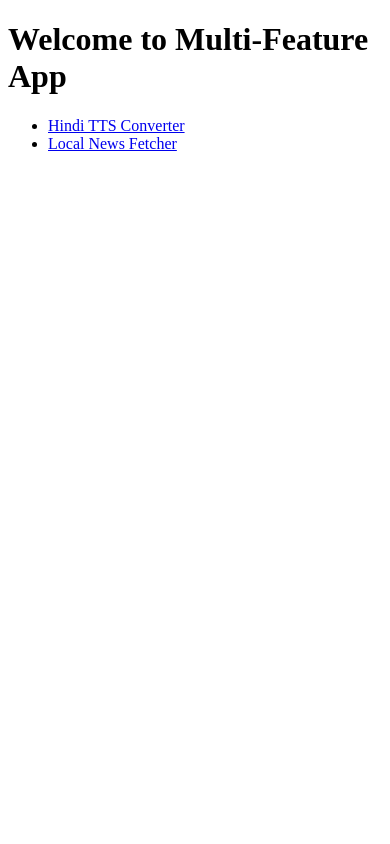
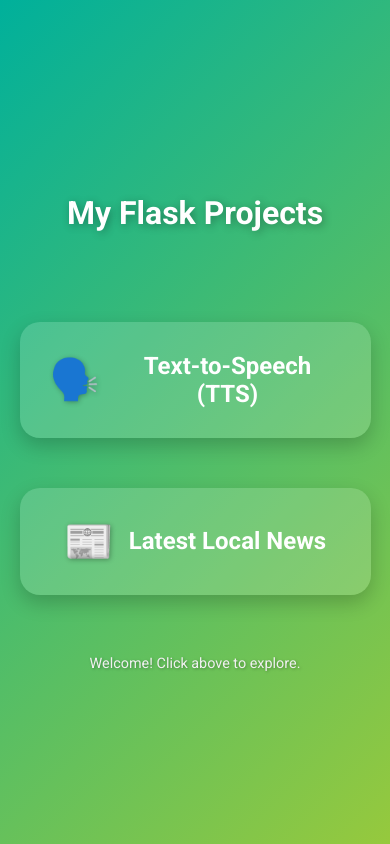
Before and after one commit to phpzee/MyFlask, a Flask app: template templates/index.html in a window 390 px wide. Run offline with Flask 3, Linux system fonts and the light colour scheme; the template is opened without the code that fills it, so the values that code supplies are empty.

Commit message:
Add files via upload

```diff
--- a/templates/index.html
+++ b/templates/index.html
@@ -1,13 +1,119 @@
 <!DOCTYPE html>
-<html>
+<html lang="en">
 <head>
-    <title>Home</title>
+  <meta charset="UTF-8">
+  <meta name="viewport" content="width=device-width, initial-scale=1.0">
+  <title>My Flask Projects</title>
+  <link href="https://fonts.googleapis.com/css2?family=Roboto:wght@400;700&display=swap" rel="stylesheet">
+  <style>
+    body {
+      margin: 0;
+      padding: 0;
+      font-family: 'Roboto', sans-serif;
+      height: 100vh;
+      display: flex;
+      justify-content: center;
+      align-items: center;
+      background: linear-gradient(135deg, #00b09b, #96c93d);
+      color: white;
+      overflow-x: hidden;
+    }
+
+    .container {
+      text-align: center;
+      display: flex;
+      flex-direction: column;
+      gap: 50px;
+      width: 90%;
+      max-width: 500px;
+      animation: fadeIn 1s ease-in-out;
+    }
+
+    h1 {
+      font-size: 3rem;
+      margin-bottom: 40px;
+      text-shadow: 2px 2px 8px rgba(0,0,0,0.3);
+    }
+
+    .project-link {
+      display: flex;
+      align-items: center;
+      justify-content: center;
+      gap: 15px;
+      padding: 40px;
+      border-radius: 20px;
+      background: rgba(255, 255, 255, 0.15);
+      text-decoration: none;
+      color: white;
+      font-size: 1.8rem;
+      font-weight: 700;
+      box-shadow: 0 8px 20px rgba(0,0,0,0.2);
+      transition: transform 0.3s, background 0.3s, box-shadow 0.3s;
+    }
+
+    .project-link:hover {
+      transform: translateY(-10px) scale(1.05);
+      background: rgba(255, 255, 255, 0.25);
+      box-shadow: 0 12px 30px rgba(0,0,0,0.3);
+    }
+
+    .project-icon {
+      font-size: 3rem;
+      text-shadow: 1px 1px 5px rgba(0,0,0,0.3);
+      transition: transform 0.3s;
+    }
+
+    .project-link:hover .project-icon {
+      transform: rotate(10deg) scale(1.1);
+    }
+
+    .last-updated {
+      font-size: 0.9rem;
+      color: #f0f0f0;
+      margin-top: 10px;
+      text-shadow: 1px 1px 3px rgba(0,0,0,0.3);
+    }
+
+    @media (max-width: 480px) {
+      h1 {
+        font-size: 2rem;
+      }
+      .project-link {
+        font-size: 1.5rem;
+        padding: 30px;
+      }
+      .project-icon {
+        font-size: 2.5rem;
+      }
+    }
+
+    @keyframes fadeIn {
+      from {opacity: 0; transform: translateY(20px);}
+      to {opacity: 1; transform: translateY(0);}
+    }
+  </style>
 </head>
 <body>
-<h1>Welcome to Multi-Feature App</h1>
-<ul>
-    <li><a href="/tts">Hindi TTS Converter</a></li>
-    <li><a href="/news">Local News Fetcher</a></li>
-</ul>
+  <div class="container">
+    <h1>My Flask Projects</h1>
+
+    <a href="/tts" class="project-link">
+      <div class="project-icon">🗣️</div>
+      Text-to-Speech (TTS)
+    </a>
+
+    <a href="/news" class="project-link">
+      <div class="project-icon">📰</div>
+      Latest Local News
+    </a>
+
+    <div class="last-updated">
+      {% if last_updated %}
+        Last Updated: {{ last_updated }}
+      {% else %}
+        Welcome! Click above to explore.
+      {% endif %}
+    </div>
+  </div>
 </body>
 </html>
```
Also changed, not shown: templates/fetchLocalNews.html (+105 -16 lines).
